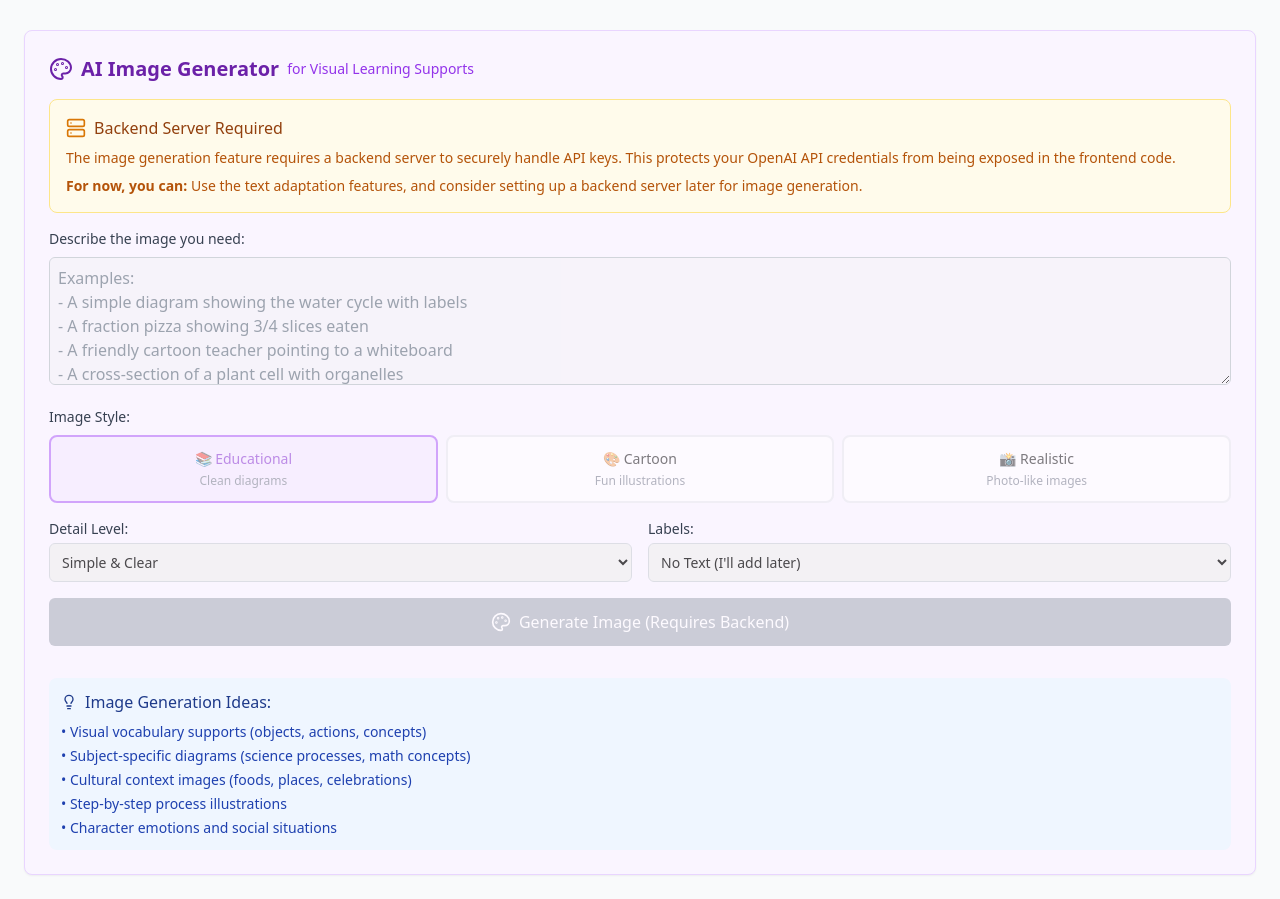
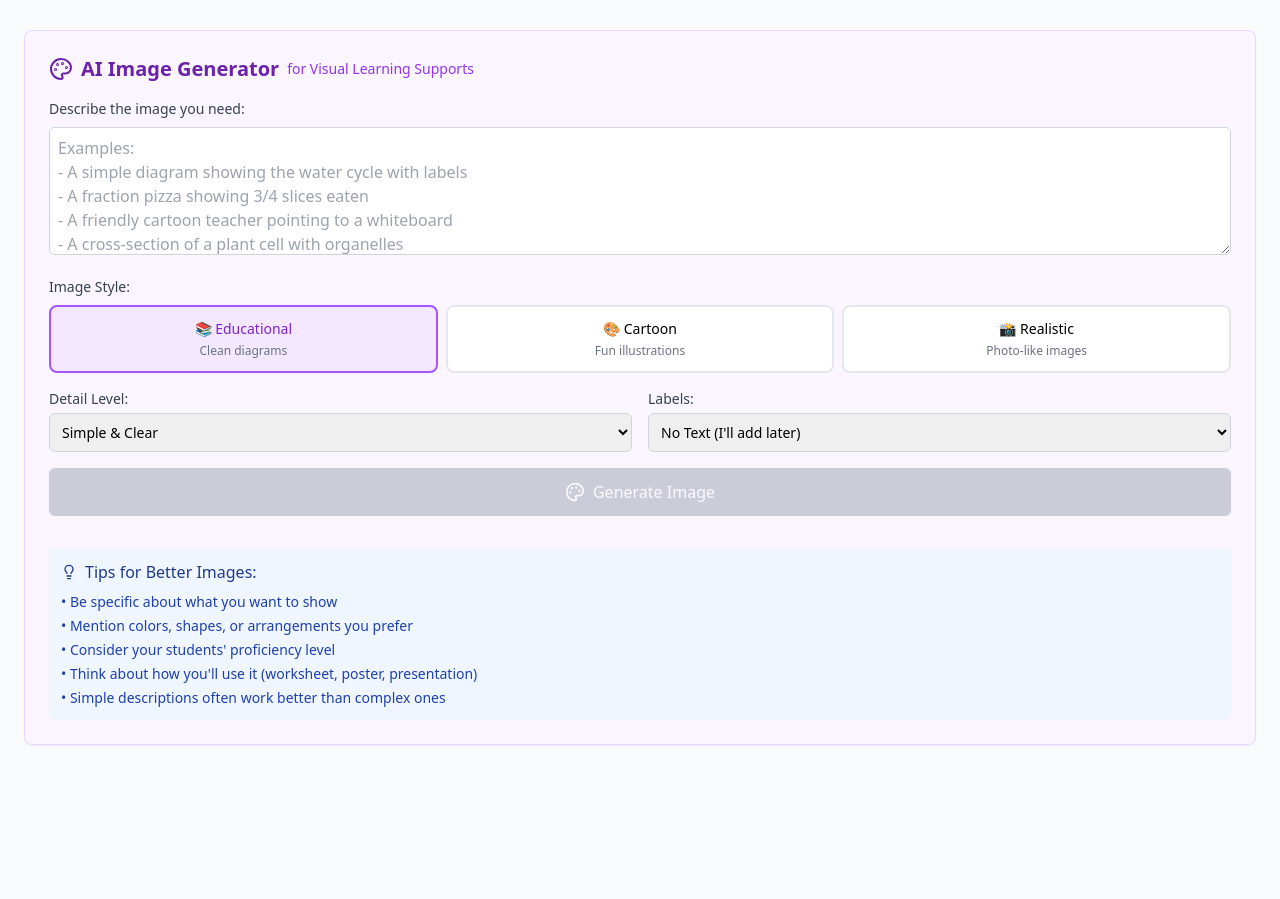
Before and after one commit to cglengualab/ELLift-v1.1, a React (Vite) app: page / in a window 1280 px wide. Shown: the part 1377-2276 px from the top of the page. After the commit the page ends 2146 px from the top, so only its background shows below. Built offline with nearby package versions, Linux system fonts and the light colour scheme.

Commit message:
Update ImageGenerator.jsx

```diff
--- a/src/components/ImageGenerator.jsx
+++ b/src/components/ImageGenerator.jsx
@@ -1,7 +1,7 @@
 // FileName: src/components/ImageGenerator.jsx
 
 import React, { useState } from 'react';
-import { Palette, Download, Copy, Lightbulb, AlertCircle, CheckCircle, Server } from 'lucide-react';
+import { Palette, Download, Copy, Lightbulb, AlertCircle, CheckCircle } from 'lucide-react';
 import { generateEducationalImage, downloadImage, copyImageToClipboard } from '../services/imageService';
 
 const ImageGenerator = ({ subject, proficiencyLevel }) => {
@@ -94,42 +94,6 @@ const ImageGenerator = ({ subject, proficiencyLevel }) => {
     ]
   };
 
-  const generateImage = async () => {
-    if (!imagePrompt.trim()) {
-      setError('Please enter a description for your image');
-      return;
-    }
-
-    setIsGenerating(true);
-    setError('');
-    setSuccessMessage('');
-
-    try {
-      // Build the enhanced prompt
-      const enhancedPrompt = buildEducationalPrompt(
-        imagePrompt,
-        imageStyle,
-        complexity,
-        includeLabels,
-        subject,
-        proficiencyLevel
-      );
-
-      const imageData = await generateEducationalImage(enhancedPrompt);
-      setGeneratedImage(imageData);
-      setSuccessMessage('Image generated successfully!');
-    } catch (err) {
-      // Check if it's a backend connection error
-      if (err.message.includes('fetch') || err.message.includes('Failed to fetch')) {
-        setError('Image generation requires a backend server setup. This feature is currently not available in the frontend-only version.');
-      } else {
-        setError(`Failed to generate image: ${err.message}`);
-      }
-    } finally {
-      setIsGenerating(false);
-    }
-  };
-
   const buildEducationalPrompt = (prompt, style, complexity, labels, subject, level) => {
     let enhancedPrompt = `Educational illustration for ${level} level ${subject} students: ${prompt}. `;
 
@@ -163,6 +127,37 @@ const ImageGenerator = ({ subject, proficiencyLevel }) => {
     enhancedPrompt += 'White background, high contrast, suitable for printing and projection, educational quality.';
 
     return enhancedPrompt;
+  };
+
+  const generateImage = async () => {
+    if (!imagePrompt.trim()) {
+      setError('Please enter a description for your image');
+      return;
+    }
+
+    setIsGenerating(true);
+    setError('');
+    setSuccessMessage('');
+
+    try {
+      // Build the enhanced prompt
+      const enhancedPrompt = buildEducationalPrompt(
+        imagePrompt,
+        imageStyle,
+        complexity,
+        includeLabels,
+        subject,
+        proficiencyLevel
+      );
+
+      const imageData = await generateEducationalImage(enhancedPrompt);
+      setGeneratedImage(imageData);
+      setSuccessMessage('Image generated successfully!');
+    } catch (err) {
+      setError(`Failed to generate image: ${err.message}`);
+    } finally {
+      setIsGenerating(false);
+    }
   };
 
   const handleDownload = async () => {
@@ -201,21 +196,6 @@ const ImageGenerator = ({ subject, proficiencyLevel }) => {
         <span className="text-sm font-normal text-purple-600">for Visual Learning Supports</span>
       </h2>
 
-      {/* Backend Required Notice */}
-      <div className="mb-4 p-4 bg-amber-50 border border-amber-200 rounded-lg">
-        <div className="flex items-center gap-2 mb-2">
-          <Server className="w-5 h-5 text-amber-600" />
-          <h3 className="font-medium text-amber-800">Backend Server Required</h3>
-        </div>
-        <p className="text-sm text-amber-700 mb-2">
-          The image generation feature requires a backend server to securely handle API keys.
-          This protects your OpenAI API credentials from being exposed in the frontend code.
-        </p>
-        <p className="text-sm text-amber-700">
-          <strong>For now, you can:</strong> Use the text adaptation features, and consider setting up a backend server later for image generation.
-        </p>
-      </div>
-
       {/* Main Prompt Input */}
       <div className="mb-4">
         <label className="block text-sm font-medium text-gray-700 mb-2">
@@ -232,7 +212,6 @@ const ImageGenerator = ({ subject, proficiencyLevel }) => {
 - A timeline showing the American Revolution events
 - Geometric shapes arranged in a pattern"
           className="input-field h-32"
-          disabled={true}
         />
       </div>
 
@@ -248,8 +227,7 @@ const ImageGenerator = ({ subject, proficiencyLevel }) => {
             <button
               key={style.value}
               onClick={() => setImageStyle(style.value)}
-              disabled={true}
-              className={`p-3 rounded-lg border-2 text-center transition-all opacity-50 cursor-not-allowed ${
+              className={`p-3 rounded-lg border-2 text-center transition-all ${
                 imageStyle === style.value
                   ? 'border-purple-500 bg-purple-100 text-purple-700'
                   : 'border-gray-200 bg-white hover:border-purple-300'
@@ -274,8 +252,7 @@ const ImageGenerator = ({ subject, proficiencyLevel }) => {
               <button
                 key={prompt}
                 onClick={() => setImagePrompt(prompt)}
-                disabled={true}
-                className="text-left p-2 bg-gray-50 rounded text-sm opacity-50 cursor-not-allowed"
+                className="text-left p-2 bg-gray-50 rounded text-sm hover:bg-gray-100 transition-colors"
               >
                 💡 {prompt}
               </button>
@@ -292,7 +269,6 @@ const ImageGenerator = ({ subject, proficiencyLevel }) => {
             value={complexity}
             onChange={(e) => setComplexity(e.target.value)}
             className="input-field text-sm"
-            disabled={true}
           >
             <option value="simple">Simple & Clear</option>
             <option value="detailed">Rich & Detailed</option>
@@ -304,7 +280,6 @@ const ImageGenerator = ({ subject, proficiencyLevel }) => {
             value={includeLabels}
             onChange={(e) => setIncludeLabels(e.target.value)}
             className="input-field text-sm"
-            disabled={true}
           >
             <option value="no">No Text (I'll add later)</option>
             <option value="yes">Include Key Labels</option>
@@ -312,30 +287,91 @@ const ImageGenerator = ({ subject, proficiencyLevel }) => {
         </div>
       </div>
 
-      {/* Generate Button - Disabled */}
+      {/* Generate Button */}
       <button
         onClick={generateImage}
-        disabled={true}
-        className="w-full btn-primary py-3 mb-4 opacity-50 cursor-not-allowed"
+        disabled={isGenerating || !imagePrompt.trim()}
+        className="w-full btn-primary py-3 mb-4 disabled:opacity-50 disabled:cursor-not-allowed"
       >
-        <span className="flex items-center justify-center gap-2">
-          <Palette className="w-5 h-5" />
-          Generate Image (Requires Backend)
-        </span>
+        {isGenerating ? (
+          <span className="flex items-center justify-center gap-2">
+            <div className="animate-spin rounded-full h-4 w-4 border-b-2 border-white"></div>
+            Generating Image... (this may take 30 seconds)
+          </span>
+        ) : (
+          <span className="flex items-center justify-center gap-2">
+            <Palette className="w-5 h-5" />
+            Generate Image
+          </span>
+        )}
       </button>
+
+      {/* Error Display */}
+      {error && (
+        <div className="mb-4 p-3 bg-red-50 border border-red-200 rounded-md flex items-center gap-2">
+          <AlertCircle className="w-4 h-4 text-red-600 flex-shrink-0" />
+          <p className="text-red-800 text-sm">{error}</p>
+        </div>
+      )}
+
+      {/* Success Display */}
+      {successMessage && (
+        <div className="mb-4 p-3 bg-green-50 border border-green-200 rounded-md flex items-center gap-2">
+          <CheckCircle className="w-4 h-4 text-green-600 flex-shrink-0" />
+          <p className="text-green-800 text-sm">{successMessage}</p>
+        </div>
+      )}
+
+      {/* Generated Image Display */}
+      {generatedImage && (
+        <div className="bg-white p-4 rounded-lg border">
+          <div className="flex items-center justify-between mb-3">
+            <h3 className="font-medium">Generated Image:</h3>
+            <button
+              onClick={clearImage}
+              className="text-gray-400 hover:text-gray-600 text-sm"
+            >
+              ✕ Clear
+            </button>
+          </div>
+          <div className="text-center">
+            <img
+              src={generatedImage.url}
+              alt="Generated educational image"
+              className="w-full max-w-md mx-auto rounded-lg shadow-md"
+            />
+            <div className="mt-3 flex gap-2 justify-center">
+              <button
+                onClick={handleDownload}
+                className="btn-primary px-4 py-2 text-sm flex items-center gap-2"
+              >
+                <Download className="w-4 h-4" />
+                Download
+              </button>
+              <button
+                onClick={handleCopy}
+                className="btn-secondary px-4 py-2 text-sm flex items-center gap-2"
+              >
+                <Copy className="w-4 h-4" />
+                Copy
+              </button>
+            </div>
+          </div>
+        </div>
+      )}
 
       {/* Tips */}
       <div className="mt-4 p-3 bg-blue-50 rounded-lg">
         <h4 className="font-medium text-blue-900 mb-2 flex items-center gap-2">
           <Lightbulb className="w-4 h-4" />
-          Image Generation Ideas:
+          Tips for Better Images:
         </h4>
         <ul className="text-sm text-blue-800 space-y-1">
-          <li>• Visual vocabulary supports (objects, actions, concepts)</li>
-          <li>• Subject-specific diagrams (science processes, math concepts)</li>
-          <li>• Cultural context images (foods, places, celebrations)</li>
-          <li>• Step-by-step process illustrations</li>
-          <li>• Character emotions and social situations</li>
+          <li>• Be specific about what you want to show</li>
+          <li>• Mention colors, shapes, or arrangements you prefer</li>
+          <li>• Consider your students' proficiency level</li>
+          <li>• Think about how you'll use it (worksheet, poster, presentation)</li>
+          <li>• Simple descriptions often work better than complex ones</li>
         </ul>
       </div>
     </div>
```
